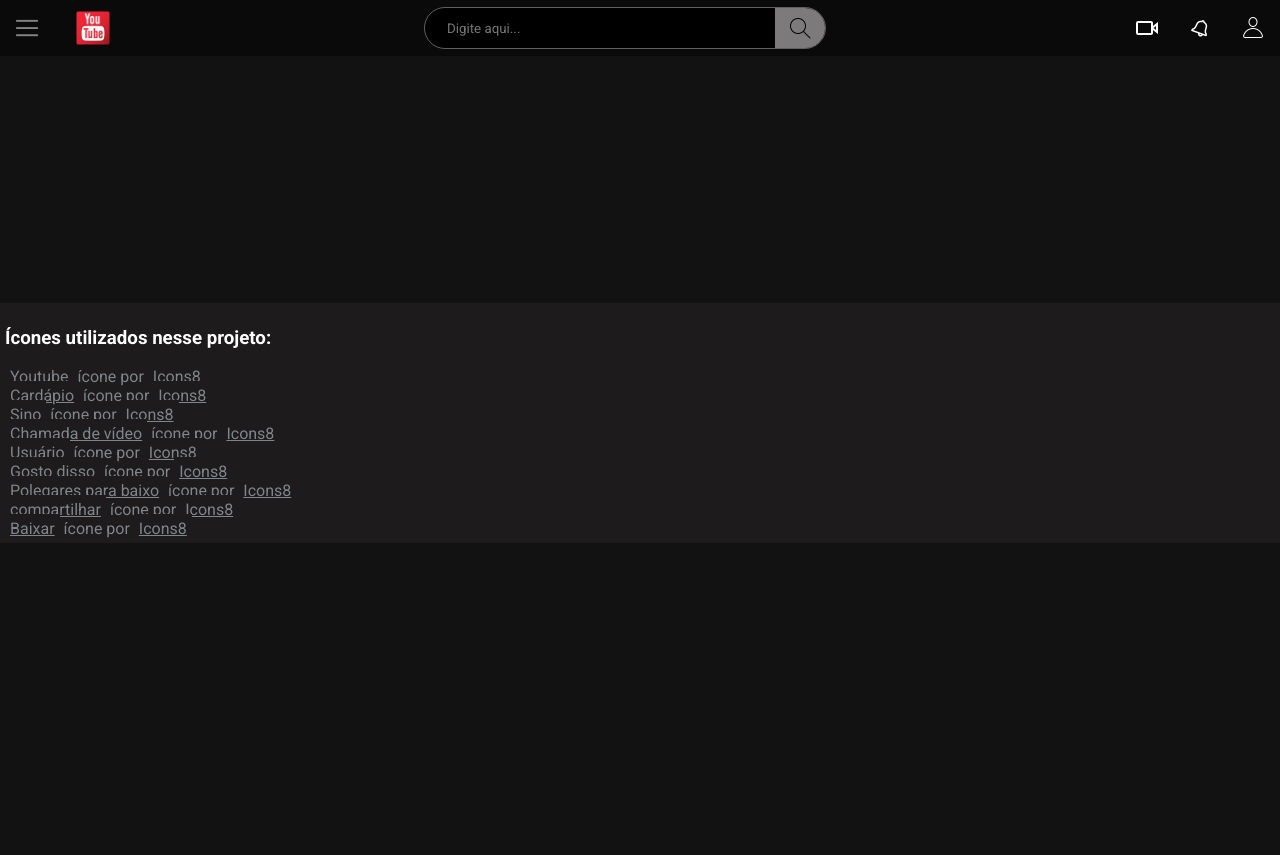
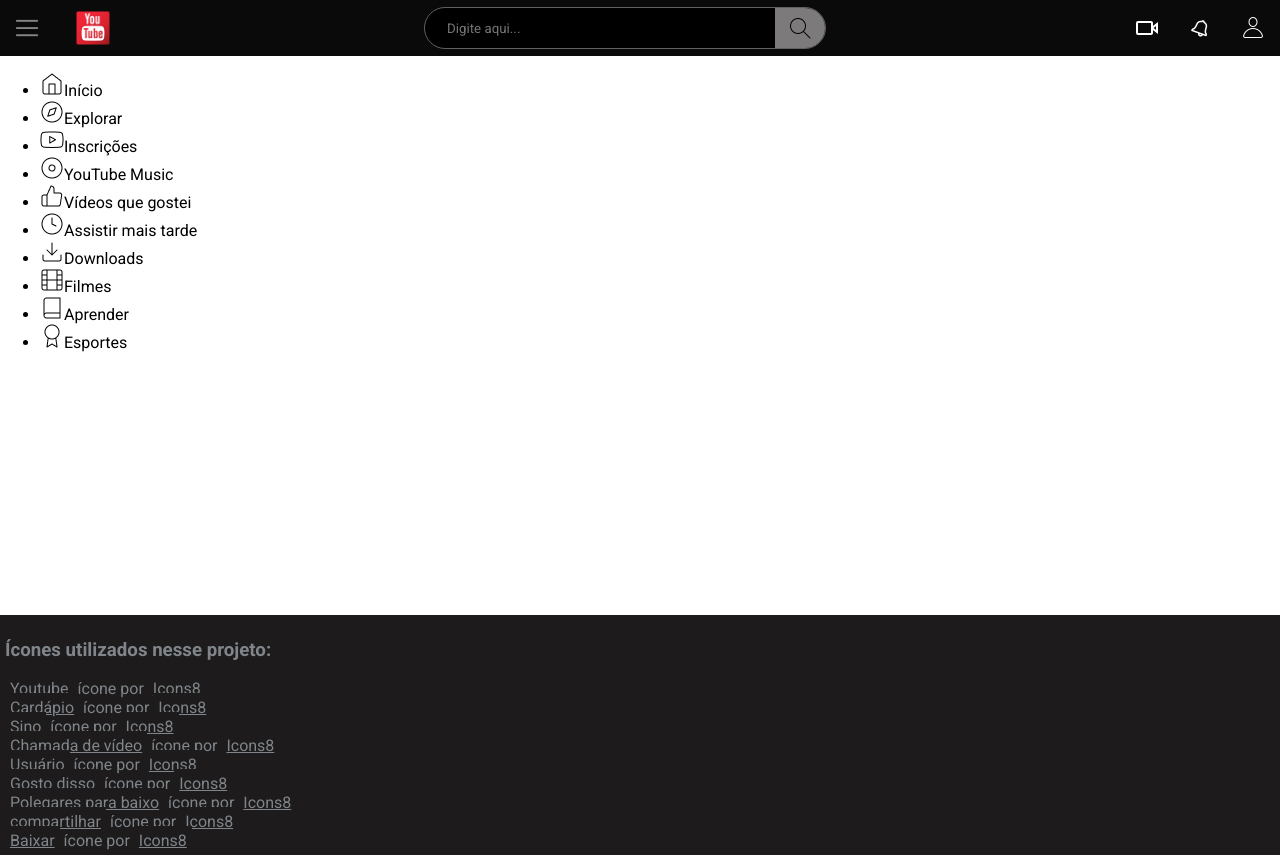
Before and after one commit to Islania-Silva/Listagem-YouTube-com-Grid, a plain HTML site: page index.html in a window 1280 px wide. Before the commit the page ends 800 px from the top, so only its background shows below. Drawn offline with Linux system fonts and the light colour scheme.

Commit message:
Adição das tags <main> e <nav>. Adição de uma lista não ordanada com ícones em cada item da lista

```diff
--- a/index.html
+++ b/index.html
@@ -29,6 +29,22 @@
             <img src="img/icon-user.png" width="24" height="24" alt="Ícone de usuário" title="Perfil">
         </div>
     </header>
+
+    <nav>
+        <ul>
+            <li><img src="icones-laterais/home.png" width="24" alt="Ícone de casa">Início</li>
+            <li><img src="icones-laterais/compass.png" width="24" alt="Ícone de explorar">Explorar</li>
+            <li><img src="icones-laterais/youtube.png" width="24" alt="Ícone do youtube">Inscrições</li>
+            <li><img src="icones-laterais/disc.png" width="24" alt="Ícone de disco">YouTube Music</li>
+            <li><img src="icones-laterais/thumbs-up.png" width="24" alt="Ícone de polegar para cima">Vídeos que gostei</li>
+            <li><img src="icones-laterais/clock.png" width="24" alt="Ícone de relógio">Assistir mais tarde</li>
+            <li><img src="icones-laterais/download.png" width="24" alt="Ícone de download">Downloads</li>
+            <li><img src="icones-laterais/film.png" width="24" alt="Ícone de filme">Filmes</li>
+            <li><img src="icones-laterais/book.png" width="24" alt="Ícone de de livro">Aprender</li>
+            <li><img src="icones-laterais/award.png" width="24" alt="Ícone de medalha">Esportes</li>
+        </ul>
+    </nav>
+
     <main>
 
     </main>
--- a/style.css
+++ b/style.css
@@ -1,12 +1,11 @@
 * {
     font-family: 'Roboto', sans-serif;
-    color: white;
 }
 p {
     margin: 0px;
 }
 body {
-    background-color: rgb(19, 18, 18);
+    background-color: rgb(255,255,255);
     margin: 0px;
     padding: 0px;
 }
@@ -41,6 +40,12 @@ input {
     height: 30px;
     border: none;
 }
+.menu-topo-meio input:focus {
+    outline: none; /* Tirar a borda padrão (OBS: Essa propriedade ajuda na acessibilidade, então ao tirar tem que colocar outra para destacar o campo) */
+    border: none;
+    box-shadow: inset 0px 0px 6px rgb(128, 130, 128);
+    border-radius: 5px;
+}
 .lupa {
     display: flex;
     background-color: rgb(124, 122, 122);
```
